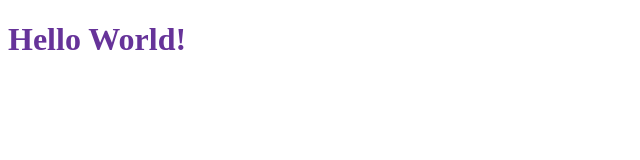
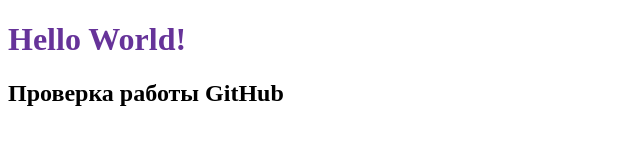
Before and after one commit to Tagarov/first-project, a plain HTML site: page index.html in a window 1280 px wide. Shown: the whole page, without its empty margins (0-640 px from the left). Drawn offline with Linux system fonts and the light colour scheme.

Commit message:
H2 Проверка работы github

```diff
--- a/index.html
+++ b/index.html
@@ -9,5 +9,6 @@
 </head>
 <body>
   <h1 class="hello">Hello World!</h1>
+  <h2>Проверка работы GitHub</h2>
 </body>
 </html>
```
